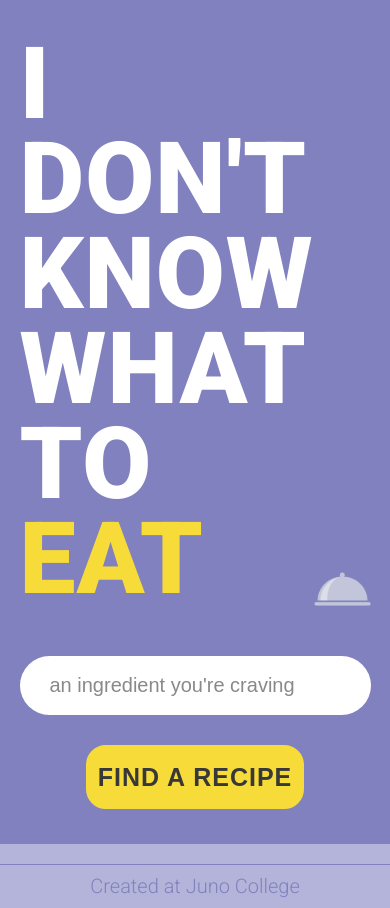
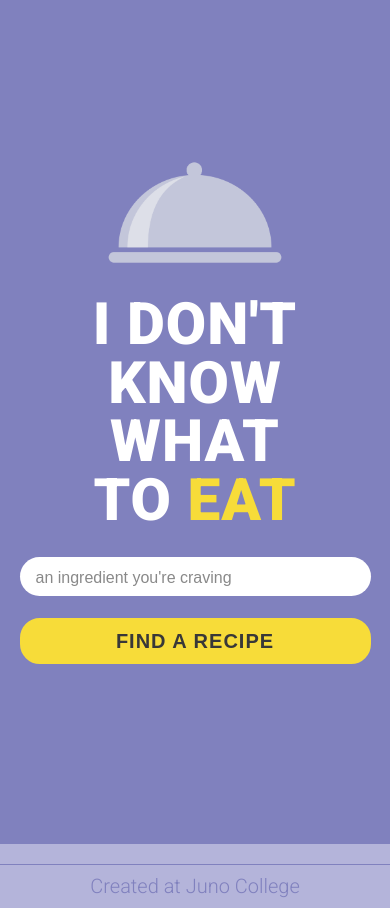
Before and after one commit to LaurynFerkul-CourtneyGibson/project2RecipeApp, a plain HTML site: page index.html in a window 390 px wide. Drawn offline with Linux system fonts and the light colour scheme.

Commit message:
added media queries

```diff
--- a/styles/sass/partials/_base.scss
+++ b/styles/sass/partials/_base.scss
@@ -18,7 +18,7 @@ img {
 button {
     background-color: $yellow;
     border: 2px solid $yellow;
-    padding: 19px 10px;
+    padding: 19px;
     border-radius: 20px;
     cursor: pointer;
     text-transform: uppercase;
@@ -28,11 +28,14 @@ button {
     letter-spacing: 1px;
     color: $darkGrey;
     display: block;
-    min-width: 40%;
+    width: 40%;
     transition: 1s ease;
-    &:hover, &:focus {
+
+    &:hover,
+    &:focus {
         background-color: transparent;
         color: $yellow;
     }
 }
+
 /******* BASE STYLES END *******/
--- a/styles/sass/partials/_form.scss
+++ b/styles/sass/partials/_form.scss
@@ -2,8 +2,9 @@ form {
     display: flex;
     flex-direction: column;
     align-items: center;
-    input{
-        min-width: 100%;
+
+    input {
+        width: 100%;
         padding: 18px 30px;
         margin: 50px 0 30px 0;
         border-radius: 30px;
@@ -11,6 +12,7 @@ form {
         color: $darkGrey;
         font-weight: 300;
         font-size: 1rem;
+
         &::placeholder {
             font-weight: 300;
             font-size: 1rem;
--- /dev/null
+++ b/styles/sass/partials/_mediaQueries.scss
@@ -0,0 +1,69 @@
+/****************** MEDIA QUERY FOR LARGE SCREENS START ******************/
+@media (min-width: 2800px) {
+    h1 {
+        font-size: 4vw;
+        line-height: 4vw;
+    }
+}
+
+/****************** MEDIA QUERY FOR LARGE SCREENS END ******************/
+
+/****************** MEDIA QUERY FOR TABLET START ******************/
+@media (max-width: 900px) {
+    .headerInfo {
+        .headerImage {
+            flex-basis: 40%;
+        }
+    }
+
+}
+
+/****************** MEDIA QUERY FOR TABLET END ******************/
+
+/****************** MEDIA QUERY FOR MOBILE START ******************/
+@media (max-width: 660px) {
+    h1 {
+        font-size: 15vw;
+        line-height: 15vw;
+        text-align: center;
+    }
+
+    /******* HEADER STYLES START - MOBILE SCREENS *******/
+    header {
+        padding-bottom: 50px;
+    }
+
+    .headerInfo {
+        flex-direction: column-reverse;
+
+        .headerImage {
+            margin: 31px 0;
+            max-width: 50%;
+            align-self: center;
+        }
+    }
+
+    /******* HEADER STYLES END - MOBILE SCREENS *******/
+
+    /******* FORM STYLES START - MOBILE SCREENS *******/
+    form {
+        input {
+            padding: 8px 16px;
+            margin: 28px 0 22px 0;
+
+            &::placeholder {
+                font-size: 0.8rem;
+            }
+        }
+    }
+
+    button {
+        width: 100%;
+        font-size: 1rem;
+        padding: 10px;
+    }
+
+    /******* FORM STYLES END - MOBILE SCREENS *******/
+}
+
+/****************** MEDIA QUERY FOR MOBILE END ******************/
--- a/styles/sass/partials/_typography.scss
+++ b/styles/sass/partials/_typography.scss
@@ -9,7 +9,9 @@ body {
     font-size: 1rem;
 }
 
-h1, h2, p {
+h1,
+h2,
+p {
     padding: 0;
     margin: 0;
 }
@@ -17,13 +19,15 @@ h1, h2, p {
 h1 {
     color: white;
     text-transform: uppercase;
-    font-size: 5rem;
+    font-size: 9vw;
     font-weight: 900;
-    line-height: 95px;
+    line-height: 8vw;
     letter-spacing: 1px;
+
     .oneLine {
         display: block;
     }
+
     .changeColor {
         color: $yellow;
     }
--- a/styles/sass/style.scss
+++ b/styles/sass/style.scss
@@ -7,3 +7,5 @@
 @import './partials/form';
 
 @import './partials/footer';
+
+@import './partials/mediaQueries';
```
Also changed, not shown: styles/style.css.
